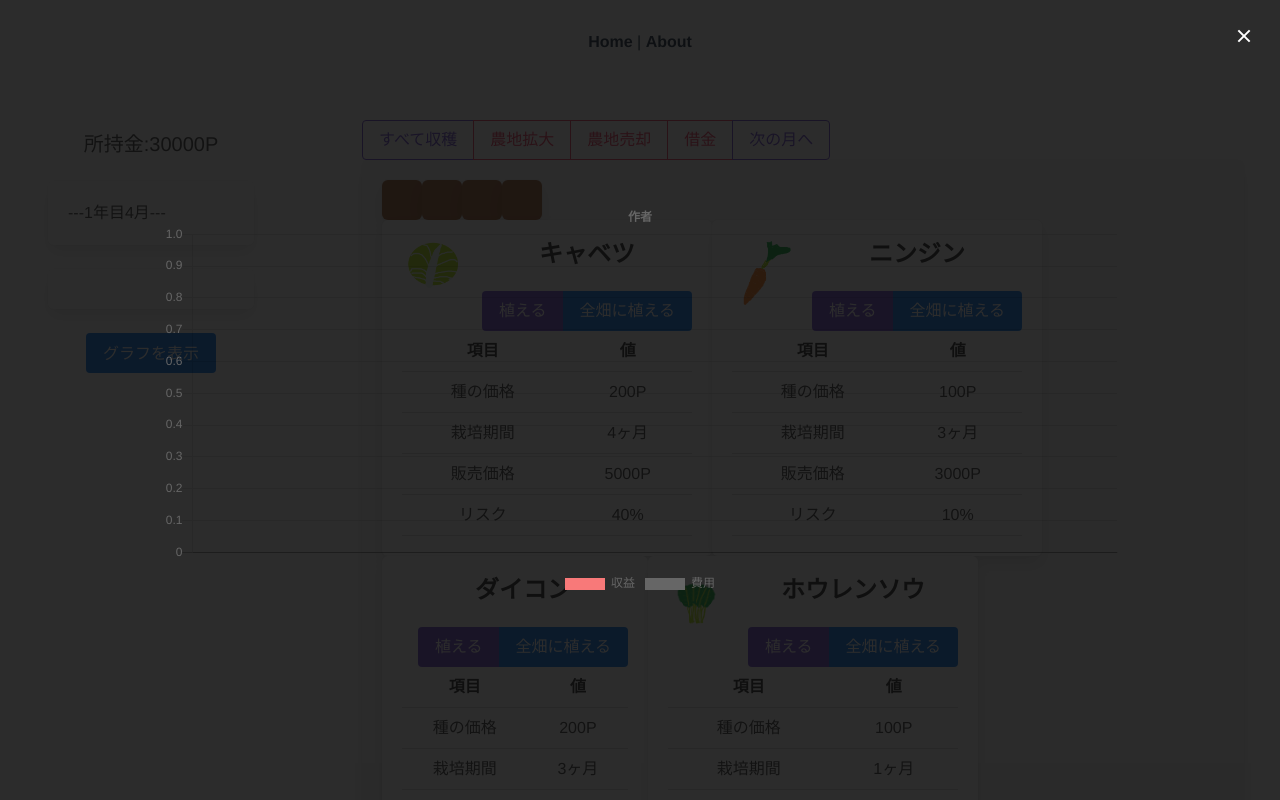
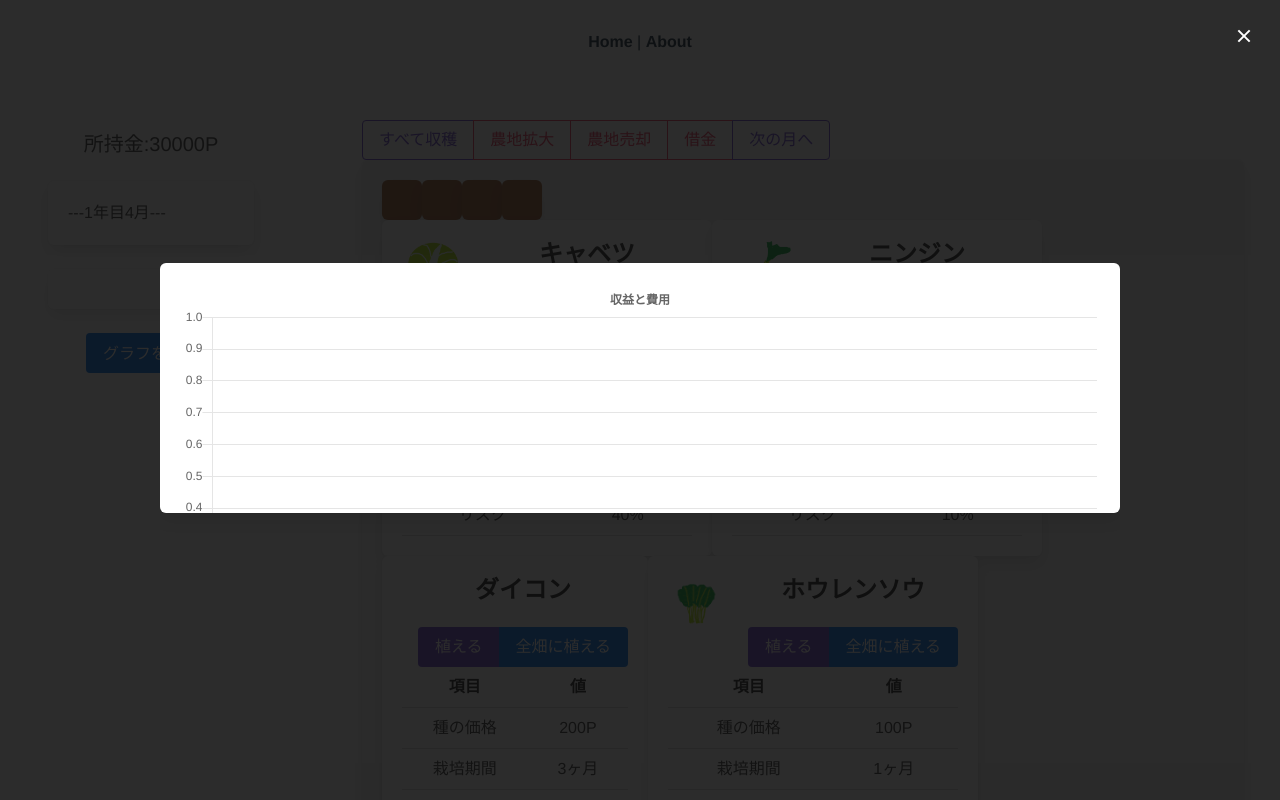
Before and after one commit to pb10001/economic-game, a Vue app in the folder frontend/: page /agriculture in a window 1280 px wide. Both pictures are taken after a click on the button "グラフを表示". Shown: the top 800 px of the page. Built offline with nearby package versions, Linux system fonts and the light colour scheme.

Commit message:
Update layout

```diff
--- a/frontend/src/components/Chart.vue
+++ b/frontend/src/components/Chart.vue
@@ -41,7 +41,7 @@ export default {
         maintainAspectRatio: false,
         title: {
           display: true,
-          text: '作者'
+          text: '収益と費用'
         },
         legend: {
           position: 'bottom'
--- a/frontend/src/components/Status.vue
+++ b/frontend/src/components/Status.vue
@@ -8,7 +8,9 @@
             <p class="multiline">{{reportLog}}</p>
         </div>
         <b-modal :active.sync="isChartVisible">
-            <Chart />
+            <div class="box">
+                <Chart />
+            </div>
         </b-modal>
         <button @click="isChartVisible = true" class="button is-info">グラフを表示</button>
     </div>
```
